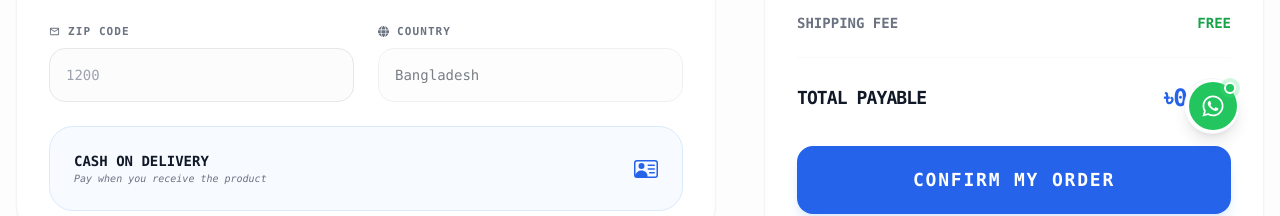
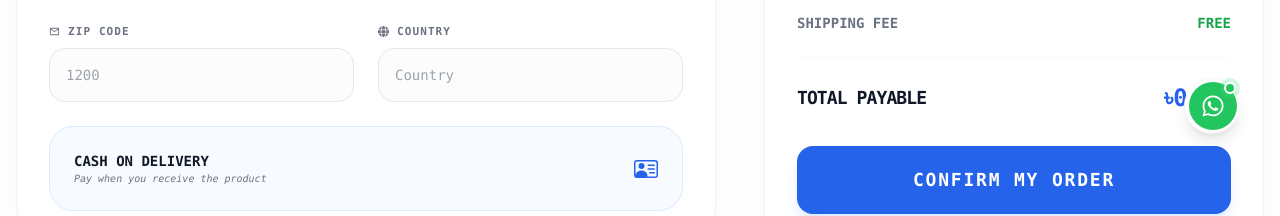
Before and after one commit to arifmohammad02/BechaBikri, a React (Vite) app in the folder frontend/: page /shipping in a window 1280 px wide. Shown: the part 626-842 px from the top of the page. Built offline with nearby package versions, Linux system fonts and the light colour scheme; no server answers; sample sign-in values are in the browser's storage.

Commit message:
small bug

```diff
--- a/frontend/src/pages/Orders/Shipping.jsx
+++ b/frontend/src/pages/Orders/Shipping.jsx
@@ -1,4 +1,4 @@
-/* eslint-disable no-unused-vars */
+
 /* eslint-disable react-hooks/exhaustive-deps */
 import { useState, useEffect } from "react";
 import { useDispatch, useSelector } from "react-redux";
@@ -21,7 +21,7 @@ const Shipping = () => {
   const [address, setAddress] = useState(shippingAddress?.address || "");
   const [city, setCity] = useState(shippingAddress?.city || "");
   const [postalCode, setPostalCode] = useState(shippingAddress?.postalCode || "");
-  const [country, setCountry] = useState(shippingAddress?.country || "Bangladesh");
+  const [country, setCountry] = useState(shippingAddress?.country || "");
   const [phoneNumber, setPhoneNumber] = useState(shippingAddress?.phoneNumber || "");
   const [paymentMethod] = useState("Cash on Delivery");
 
@@ -151,7 +151,7 @@ const Shipping = () => {
                   </div>
                   <div>
                     <label className={labelStyle}><FaGlobe /> Country</label>
-                    <input type="text" value={country} readOnly className={`${inputStyle} bg-gray-100 opacity-60`} />
+                    <input type="text" className={inputStyle} value={country } onChange={(e) => setCountry(e.target.value)} placeholder="Country" />
                   </div>
                 </div>
 
```
